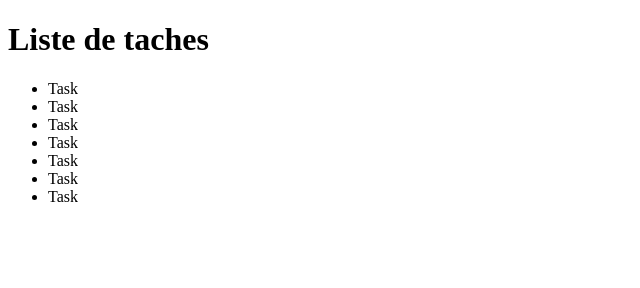
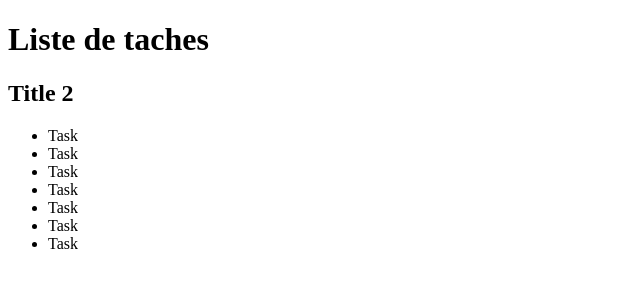
Before and after one commit to isethamza/tasks, a plain HTML site: page index.html in a window 1280 px wide. Shown: the whole page, without its empty margins (0-640 px from the left). Drawn offline with Linux system fonts and the light colour scheme.

Commit message:
add title 2

```diff
--- a/index.html
+++ b/index.html
@@ -7,6 +7,7 @@
 </head>
 <body>
     <h1>Liste de taches</h1>
+    <h2>Title 2</h2>
     <ul>
         <li>Task</li>
         <li>Task</li>
```
